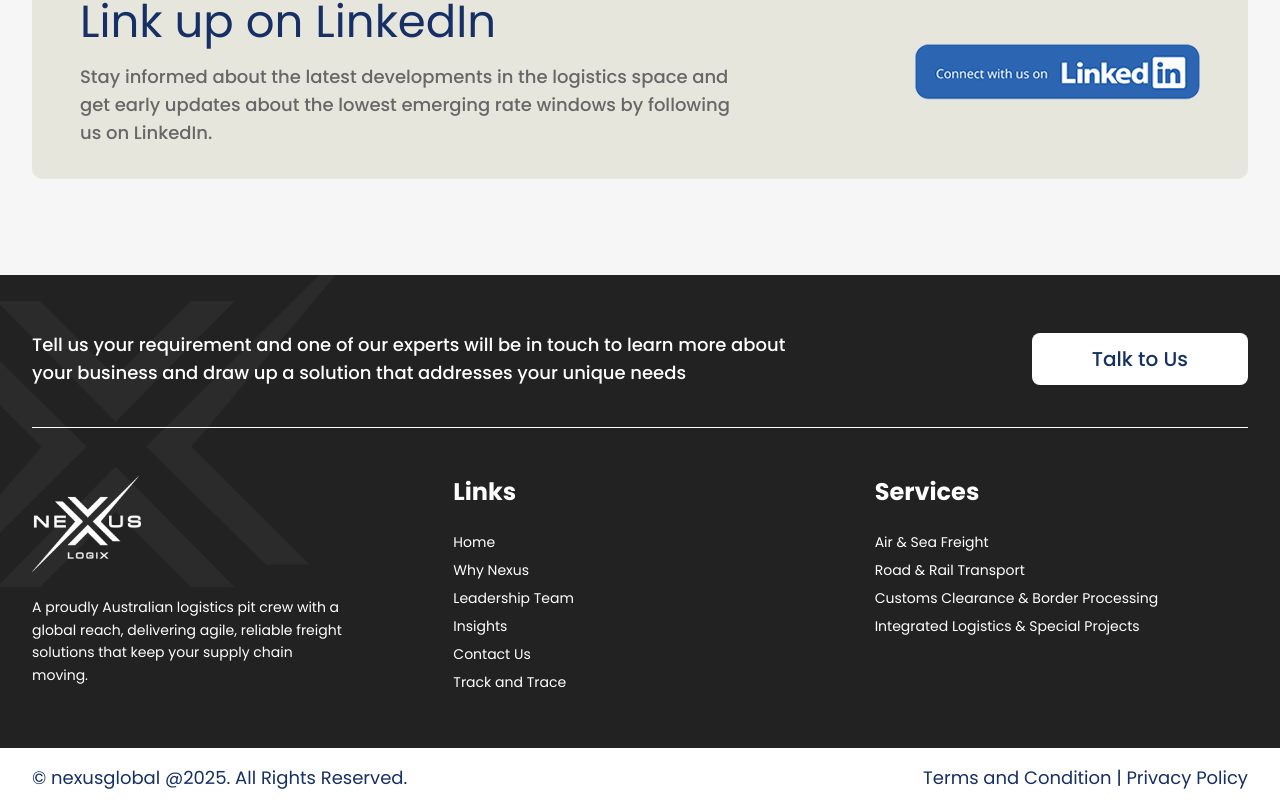
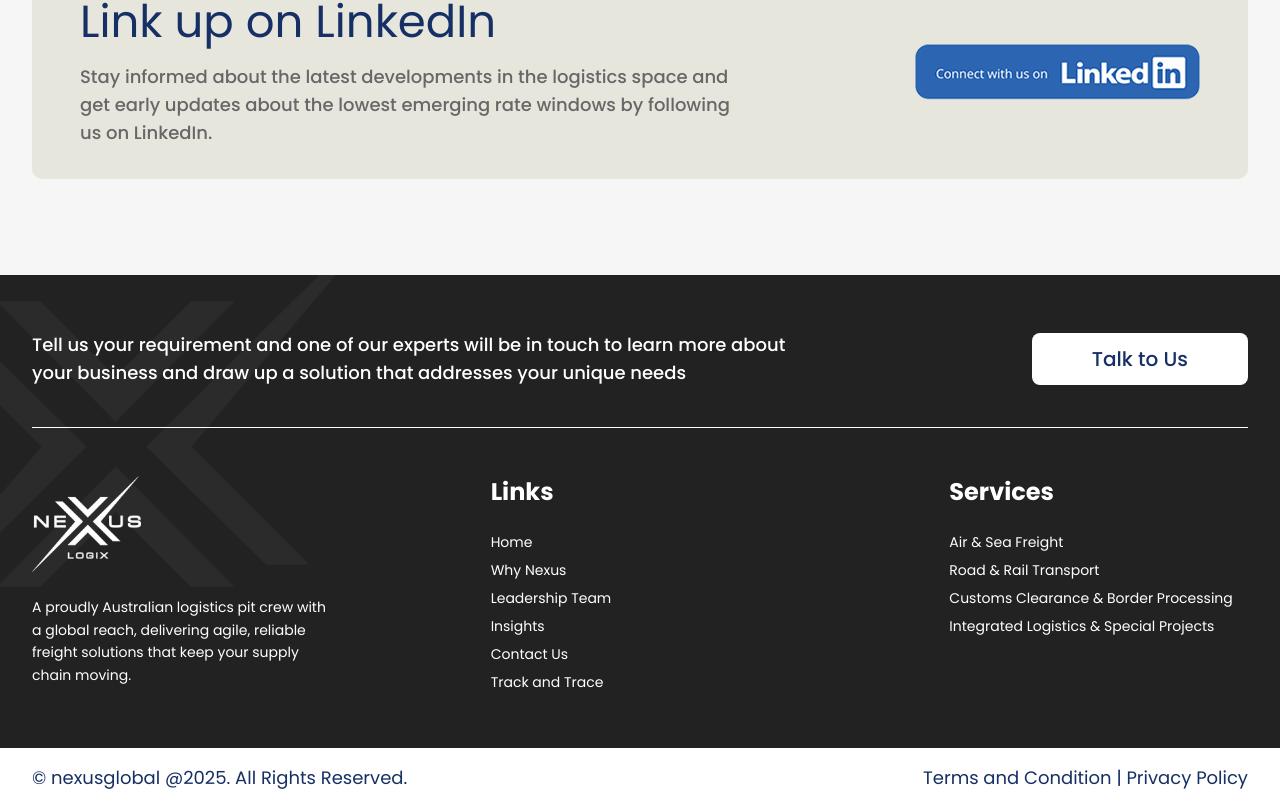
Before and after one commit to kanishka-gunatunga/nexus, a Next.js app: page /Integrated-logistics in a window 1280 px wide. Shown: the part 4018-4826 px from the top of the page. Built offline with nearby package versions, Linux system fonts and the light colour scheme.

Commit message:
footer changes

```diff
--- a/src/Components/Footer.tsx
+++ b/src/Components/Footer.tsx
@@ -514,7 +514,7 @@ const Footer = () => {
 
                     {/* Content grid */}
                     <div
-                        className="grid grid-cols-1 sm:grid-cols-2 lg:grid-cols-3 gap-8 sm:gap-10 lg:gap-12 mb-2 sm:mb-4 lg:mb-6">
+                        className="w-full grid grid-cols-1 sm:grid-cols-2 lg:grid-cols-3 gap-8 sm:gap-10 lg:gap-40 mb-2 sm:mb-4 lg:mb-6">
                         {/* Logo and description */}
                         <div className="lg:col-span-1 text-center sm:text-left">
                             <Image
```
